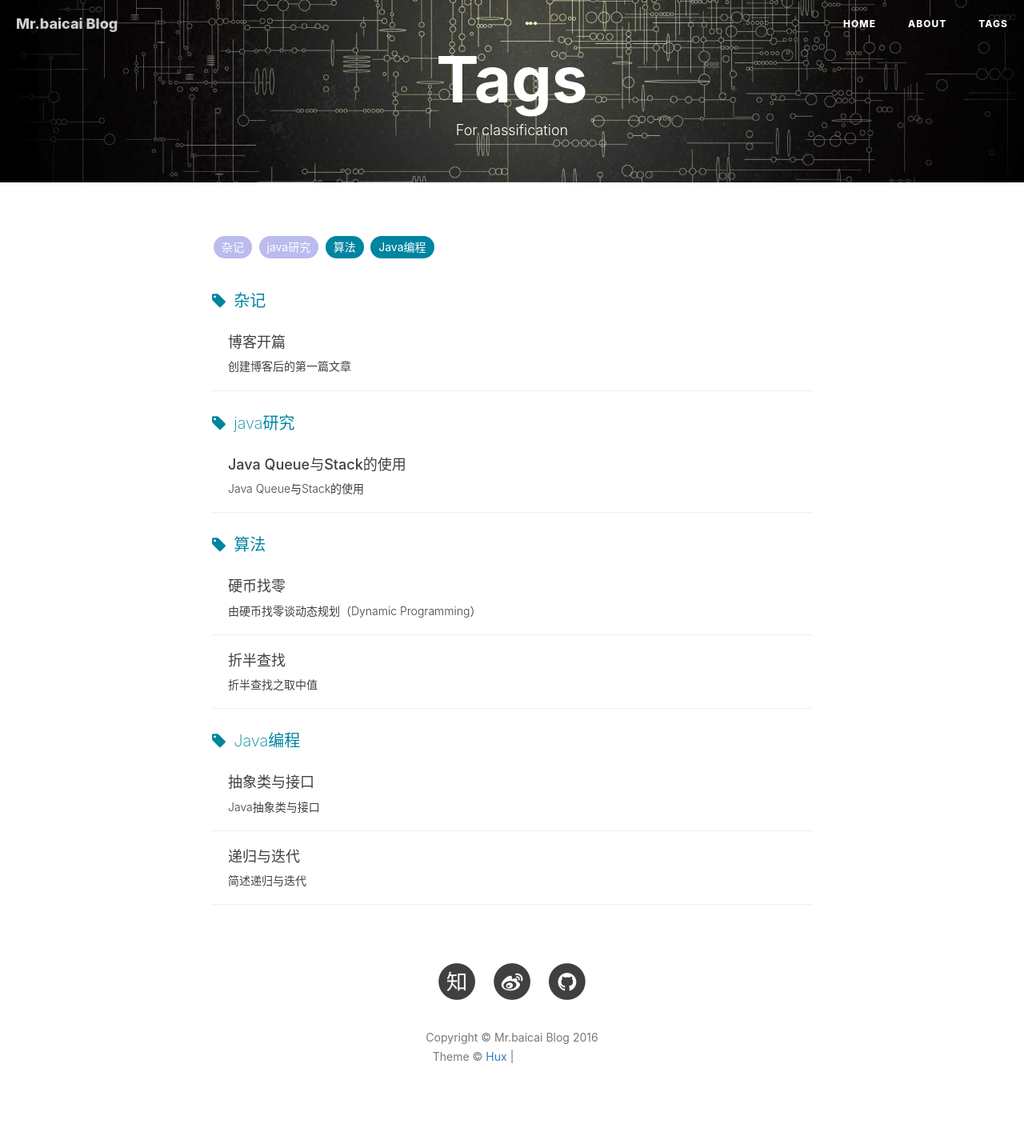
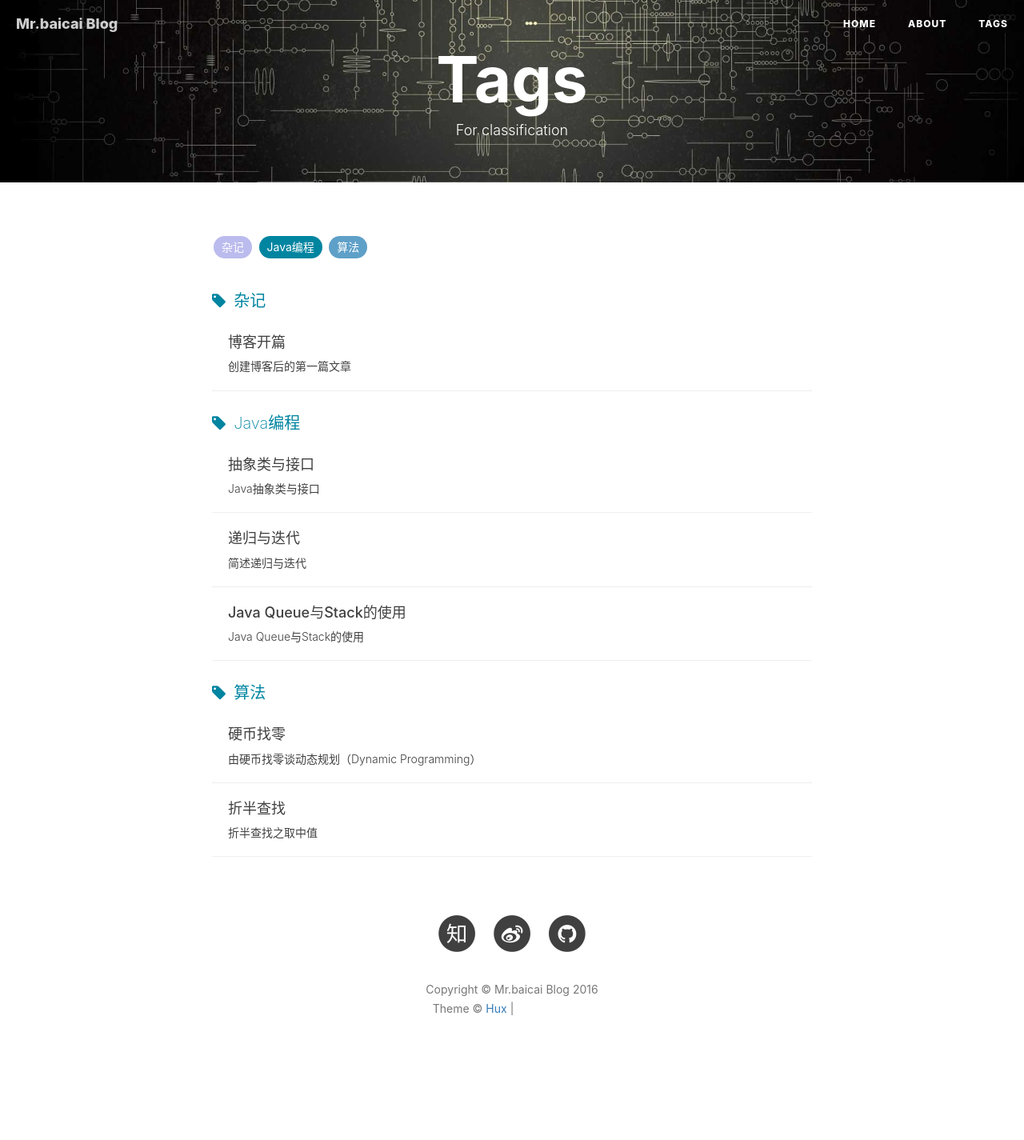
Before and after one commit to dashen19930328/zhangli.github.com, a Jekyll site: the page built from tags.html, in a window 1280 px wide. Shown: the whole page at 80% size. Built offline with Jekyll 4.4.1, drawn with Linux system fonts in a browser that asks for light colours; nearby versions of some CDN libraries; comment, search, counter and statistics services are not loaded; after the commit the page ends 1365 px from its top, so only the background shows below that; grey boxes are pictures that could not be loaded.

Commit message:
Update 2016-07-19-Stack or Queue.markdown
tag修改

```diff
--- a/_posts/2016-07-19-Stack or Queue.markdown
+++ b/_posts/2016-07-19-Stack or Queue.markdown
@@ -6,7 +6,7 @@ date:       2016-07-19
 author:     "Mr.baicai"
 header-img: "img/header-post/2016-03-20-01.jpg"
 tags:
-    - java研究
+    - Java编程
 ---
 
 > 版权声明：本文为博主原创文章，未经博主允许不得转载。
```
